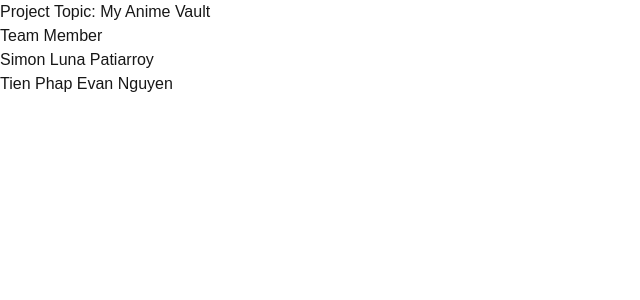
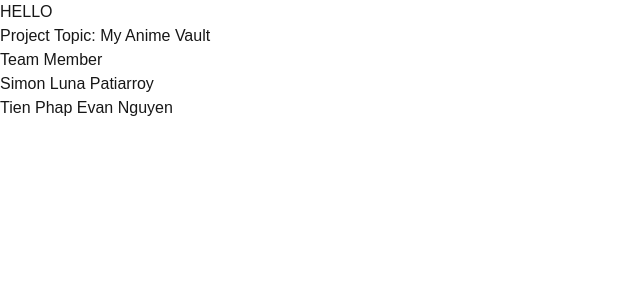
Before and after one commit to tienphap1405/Web_Development_Project, a Next.js app: page / in a window 1280 px wide. Shown: the top 300 px of the page, without its empty margins (0-640 px from the left). Built offline with nearby package versions, Linux system fonts and the light colour scheme.

Commit message:
Update page.js

```diff
--- a/app/page.js
+++ b/app/page.js
@@ -4,6 +4,7 @@ export default function Home() {
   return (
     <main>
       <div>
+        <h1>HELLO</h1>
         <h1>Project Topic: My Anime Vault</h1>
         <h3>Team Member</h3>
         <ul>
```
